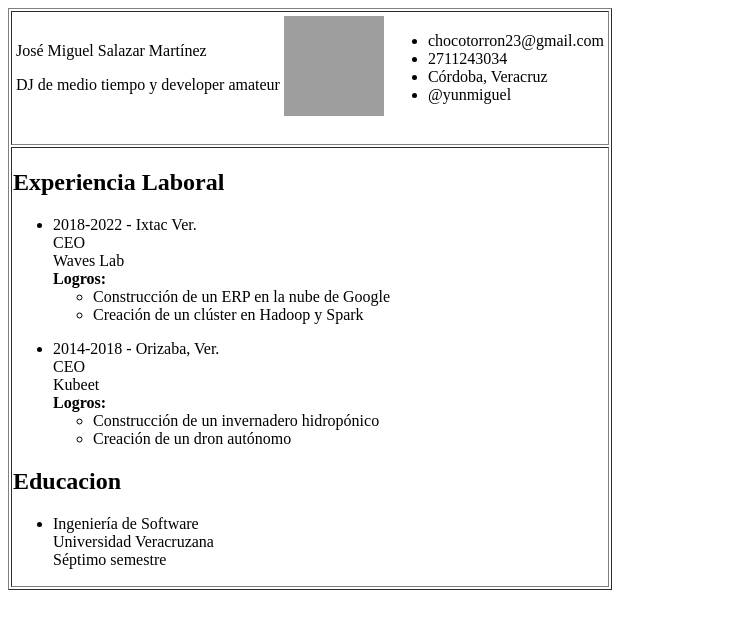
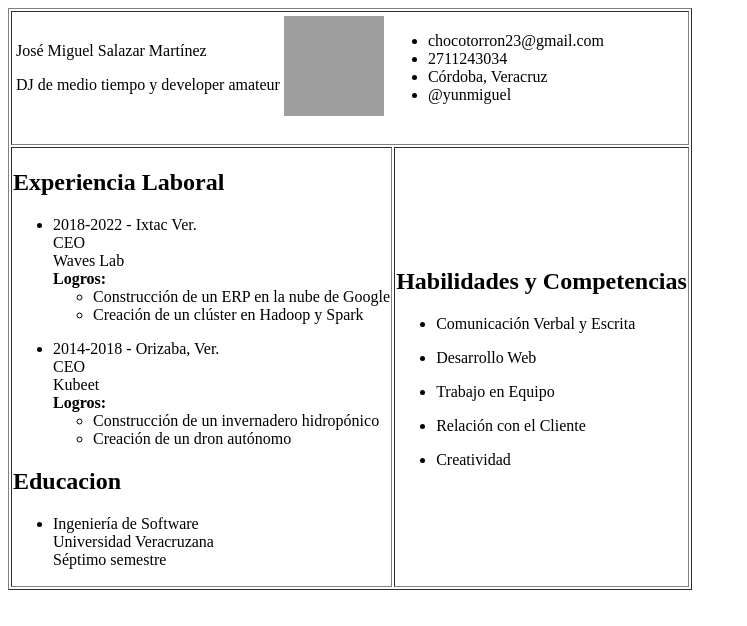
Before and after one commit to YuuunMiguel/YuuunMiguel.github.io, an Angular app: page / in a window 1280 px wide. Shown: the top 626 px of the page, without its empty margins (0-747 px from the left). Built offline with nearby package versions, Linux system fonts and the light colour scheme; grey boxes are pictures that could not be loaded.

Commit message:
add skills branch #4

```diff
--- a/src/app/app.component.html
+++ b/src/app/app.component.html
@@ -9,5 +9,8 @@
             <app-work-experience></app-work-experience>
             <app-education></app-education>
         </td>
-
+        <td>
+            <app-skills></app-skills>
+        </td>
+    </tr>
 </table>
--- a/src/app/app.component.ts
+++ b/src/app/app.component.ts
@@ -3,11 +3,12 @@ import { RouterOutlet } from '@angular/router';
 import { HeaderComponent } from './header/header.component';
 import { WorkExperienceComponent } from './work-experience/work-experience.component';
 import { EducationComponent } from './education/education.component';
+import { SkillsComponent } from './skills/skills.component';
 
 @Component({
   selector: 'app-root',
   standalone: true,
-  imports: [RouterOutlet, HeaderComponent, WorkExperienceComponent, EducationComponent],
+  imports: [RouterOutlet, HeaderComponent, WorkExperienceComponent, EducationComponent, SkillsComponent],
   templateUrl: './app.component.html',
   styleUrls: ['./app.component.css']
 })
--- /dev/null
+++ b/src/app/skills/skills.component.html
@@ -0,0 +1,6 @@
+<h2>Habilidades y Competencias</h2>
+<ul *ngFor="let skill of skills">
+    <li>
+        {{ skill.description }}
+    </li>
+</ul>
--- /dev/null
+++ b/src/app/skills/skills.component.ts
@@ -0,0 +1,23 @@
+import { Component } from '@angular/core';
+import { CommonModule } from '@angular/common';
+
+@Component({
+  selector: 'app-skills',
+  standalone: true,
+  imports: [CommonModule],
+  templateUrl: './skills.component.html',
+  styleUrls: ['./skills.component.css']
+})
+export class SkillsComponent {
+  skills: Array<any> = [];
+
+  ngOnInit(): void {
+    this.skills = [
+      { description: "Comunicación Verbal y Escrita" },
+      { description: "Desarrollo Web" },
+      { description: "Trabajo en Equipo" },
+      { description: "Relación con el Cliente" },
+      { description: "Creatividad" },
+    ];
+  }
+}
```
Also changed, not shown: src/app/skills/skills.component.css (added), 1 other file (tests, documents, lock files or other folders).
